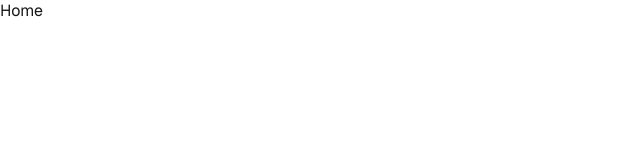
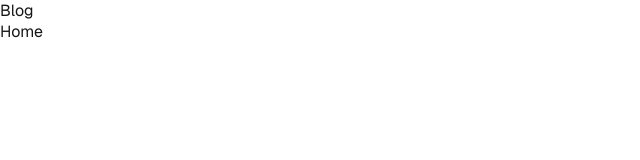
Before and after one commit to Peter-Russ/clear-blog, a Next.js app: page / in a window 1280 px wide. Shown: the top 160 px of the page, without its empty margins (0-640 px from the left). Built offline with nearby package versions, Linux system fonts and the light colour scheme.

Commit message:
refactor: component folder structure setup

```diff
--- a/src/app/layout.tsx
+++ b/src/app/layout.tsx
@@ -1,6 +1,7 @@
 import type { Metadata } from "next";
 import localFont from 'next/font/local';
 import "./globals.css";
+import Header from "@/components/shared/Header";
 
 const geistFont = localFont({
   src: [
@@ -30,7 +31,9 @@
   return (
     <html lang="en">
       <body className={geistFont.className}>
+        <Header />
         {children}
+        {/* Footer */}
       </body>
     </html>
   );
--- /dev/null
+++ b/src/components/shared/Header.tsx
@@ -0,0 +1,13 @@
+import Link from 'next/link'
+
+export default function Header() {
+  return (
+    <header>
+      <nav>
+        <Link href='/blog'>
+          Blog
+        </Link>
+      </nav>
+    </header>
+  )
+}
```
